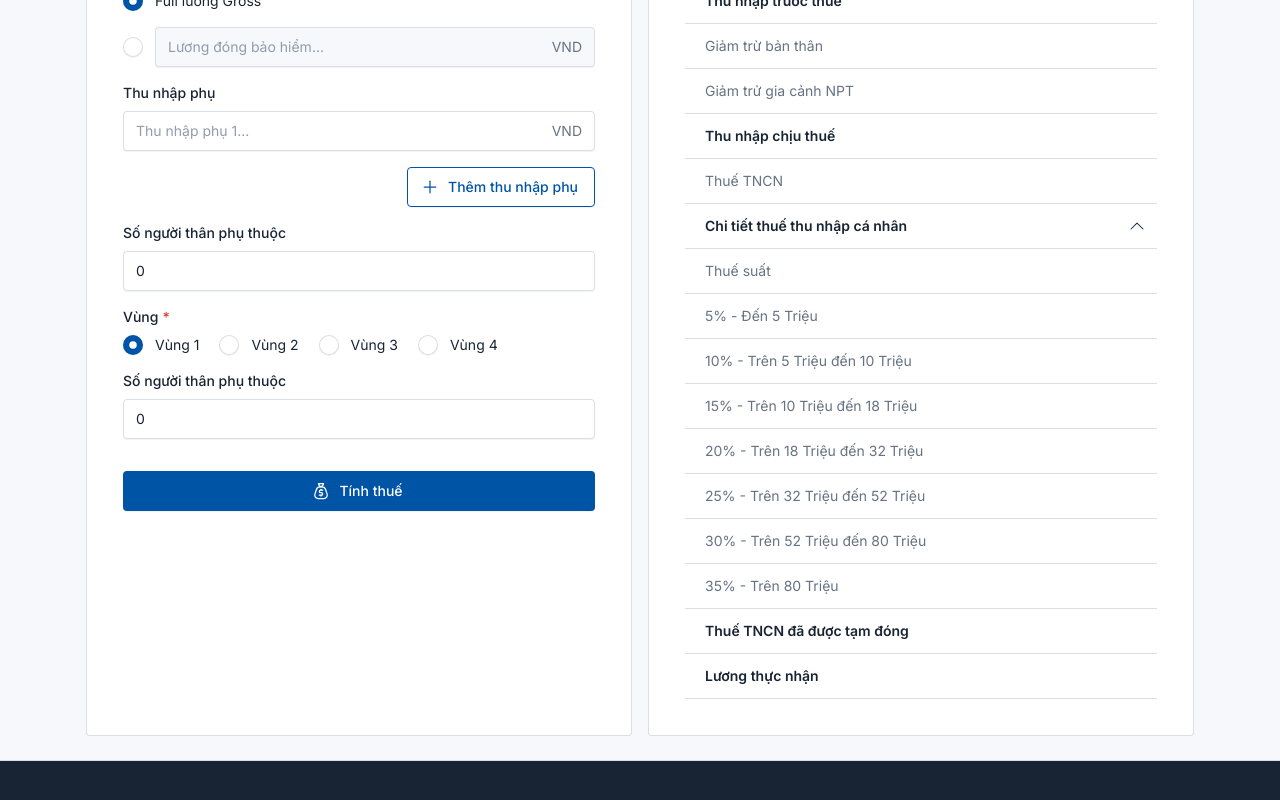
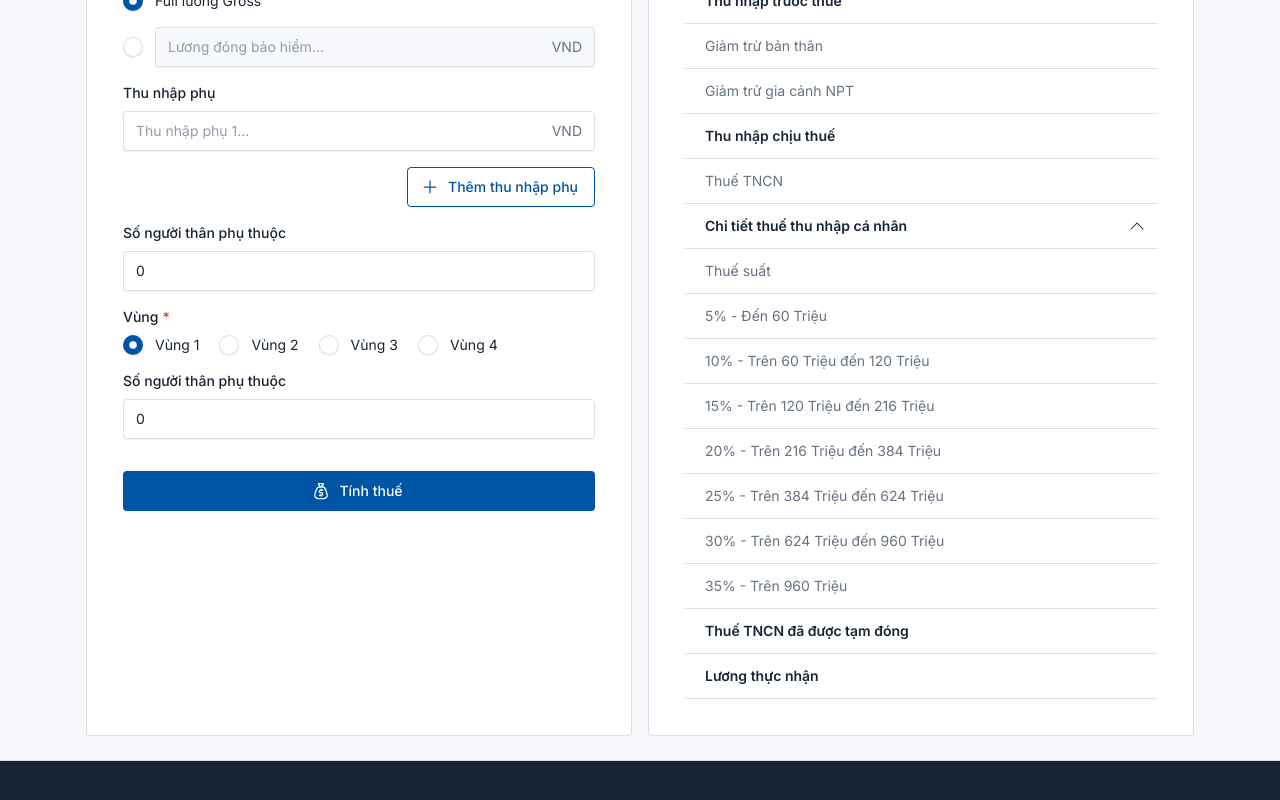
Before and after one commit to duc-nhat38/tax-calculator, a plain HTML site: page index.html in a window 1280 px wide. Shown: the part 410-1210 px from the top of the page. Drawn offline with Linux system fonts and the light colour scheme.

Commit message:
Fix text

```diff
--- a/index.html
+++ b/index.html
@@ -340,14 +340,14 @@
                                                                                 </tr>
                                                                                 <tr>
                                                                                     <td class="text-secondary">
-                                                                                        5% - Đến 5 Triệu</td>
+                                                                                        5% - Đến 60 Triệu</td>
                                                                                     <td class="text-secondary w-33 js-values"
                                                                                         data-key="personalIncomeTaxRank1">
                                                                                     </td>
                                                                                 </tr>
                                                                                 <tr>
                                                                                     <td class="text-secondary">
-                                                                                        10% - Trên 5 Triệu đến 10
+                                                                                        10% - Trên 60 Triệu đến 120
                                                                                         Triệu</td>
                                                                                     <td class="text-secondary w-33 js-values"
                                                                                         data-key="personalIncomeTaxRank2">
@@ -355,7 +355,7 @@
                                                                                 </tr>
                                                                                 <tr>
                                                                                     <td class="text-secondary">
-                                                                                        15% - Trên 10 Triệu đến 18
+                                                                                        15% - Trên 120 Triệu đến 216
                                                                                         Triệu
                                                                                     </td>
                                                                                     <td class="text-secondary w-33 js-values"
@@ -364,7 +364,7 @@
                                                                                 </tr>
                                                                                 <tr>
                                                                                     <td class="text-secondary">
-                                                                                        20% - Trên 18 Triệu đến 32
+                                                                                        20% - Trên 216 Triệu đến 384
                                                                                         Triệu
                                                                                     </td>
                                                                                     <td class="text-secondary w-33 js-values"
@@ -373,7 +373,7 @@
                                                                                 </tr>
                                                                                 <tr>
                                                                                     <td class="text-secondary">
-                                                                                        25% - Trên 32 Triệu đến 52
+                                                                                        25% - Trên 384 Triệu đến 624
                                                                                         Triệu
                                                                                     </td>
                                                                                     <td class="text-secondary w-33 js-values"
@@ -382,7 +382,7 @@
                                                                                 </tr>
                                                                                 <tr>
                                                                                     <td class="text-secondary">
-                                                                                        30% - Trên 52 Triệu đến 80
+                                                                                        30% - Trên 624 Triệu đến 960
                                                                                         Triệu
                                                                                     </td>
                                                                                     <td class="text-secondary w-33 js-values"
@@ -391,7 +391,7 @@
                                                                                 </tr>
                                                                                 <tr>
                                                                                     <td class="text-secondary border-0">
-                                                                                        35% - Trên 80 Triệu</td>
+                                                                                        35% - Trên 960 Triệu</td>
                                                                                     <td class="text-secondary w-33 js-values border-0"
                                                                                         data-key="personalIncomeTaxRank7">
                                                                                     </td>
```
